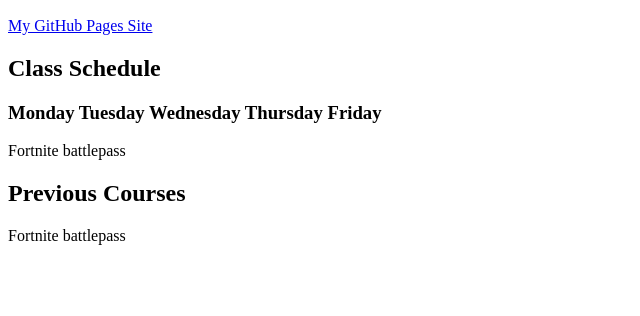
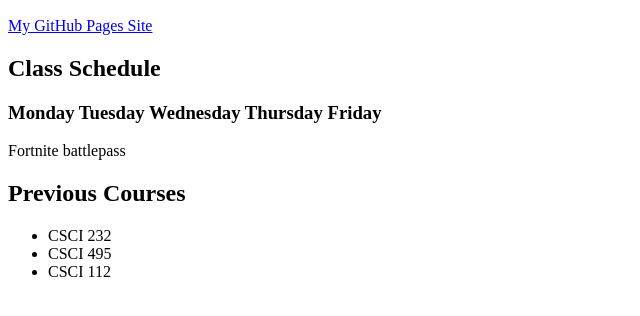
Before and after one commit to jwilcox76/jwilcox76.github.io, a plain HTML site: page index.html in a window 1280 px wide. Shown: the part 110-426 px from the top of the page, without its empty margins (0-640 px from the left). Drawn offline with Linux system fonts and the light colour scheme.

Commit message:
Update index.html

```diff
--- a/index.html
+++ b/index.html
@@ -24,7 +24,11 @@
 
     <h2>Previous Courses</h2>
 
-    <p>Fortnite battlepass</p>
+    <ul>
+      <li>CSCI 232</li>
+      <li>CSCI 495</li>
+      <li>CSCI 112</li>
+    </ul>
 
 </body>
 </html>
```
